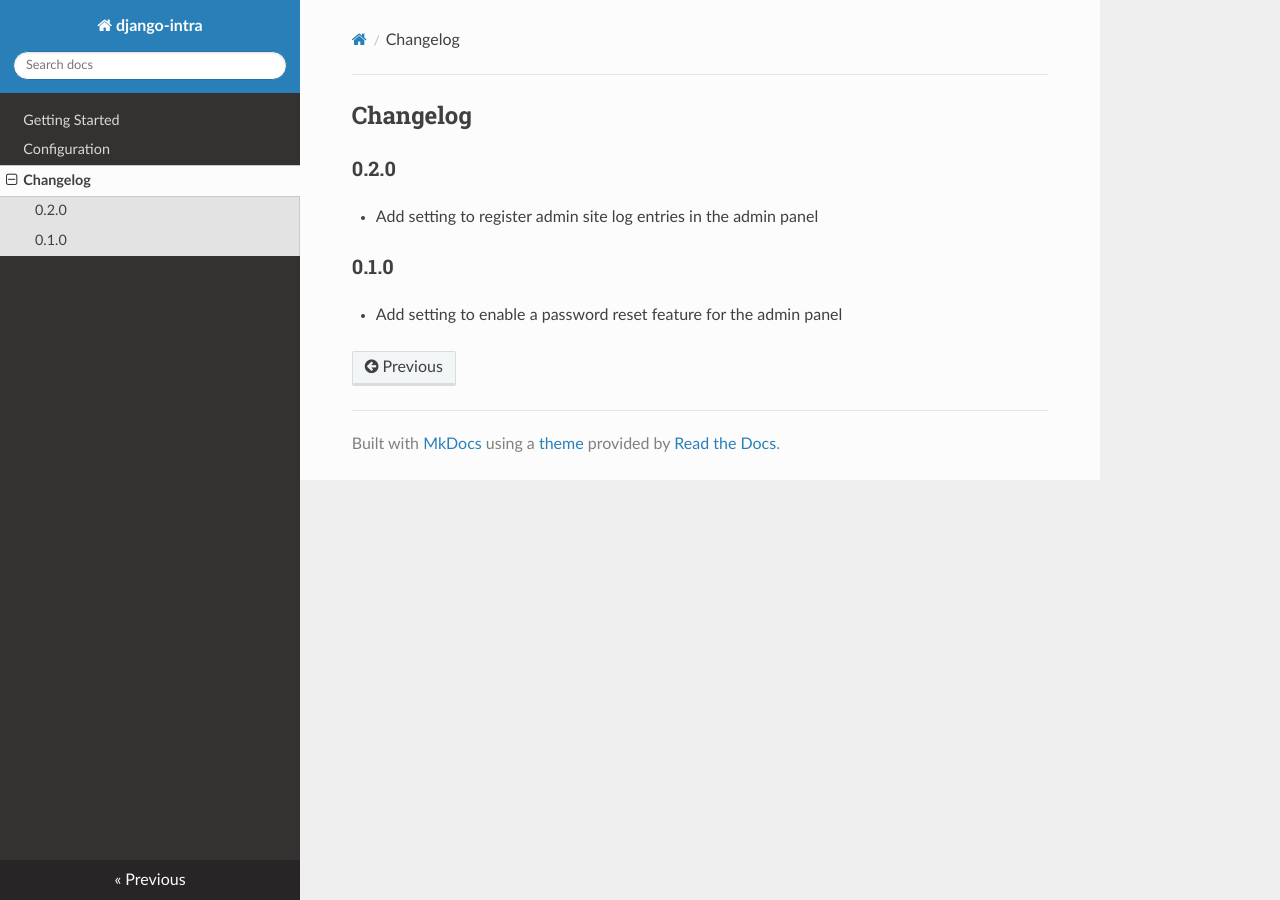
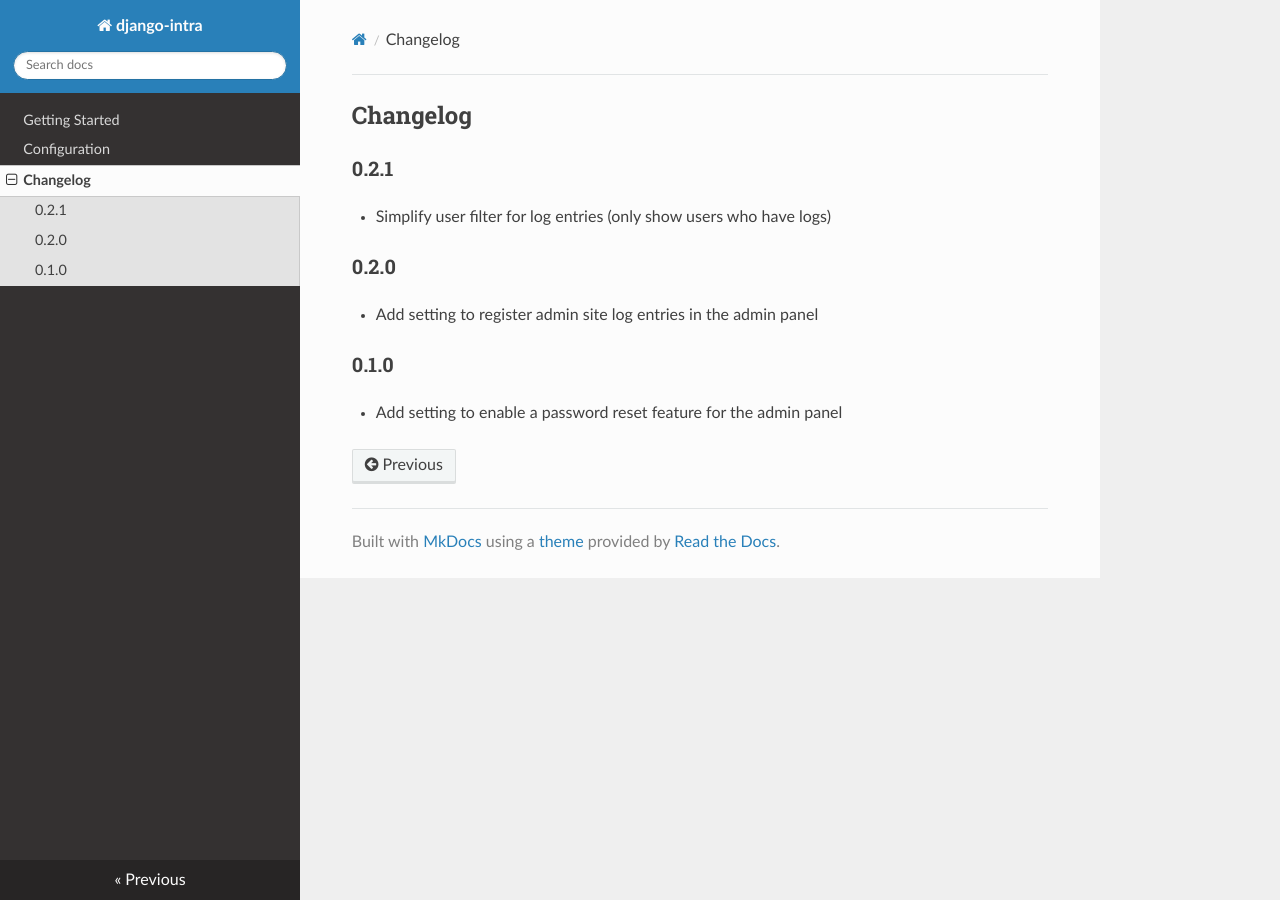
Before and after one commit to ahmdhjj/django-intra, an MkDocs documentation site: the page built from docs/changelog.md, in a window 1280 px wide. Built offline with MkDocs 1.6.1, drawn with Linux system fonts in a browser that asks for light colours; nearby versions of some CDN libraries.

Commit message:
Update docs (changelog)

```diff
--- a/docs/changelog.md
+++ b/docs/changelog.md
@@ -1,4 +1,7 @@
 ## Changelog
+
+### 0.2.1
+- Simplify user filter for log entries (only show users who have logs)
 
 ### 0.2.0
 - Add setting to register admin site log entries in the admin panel
```
